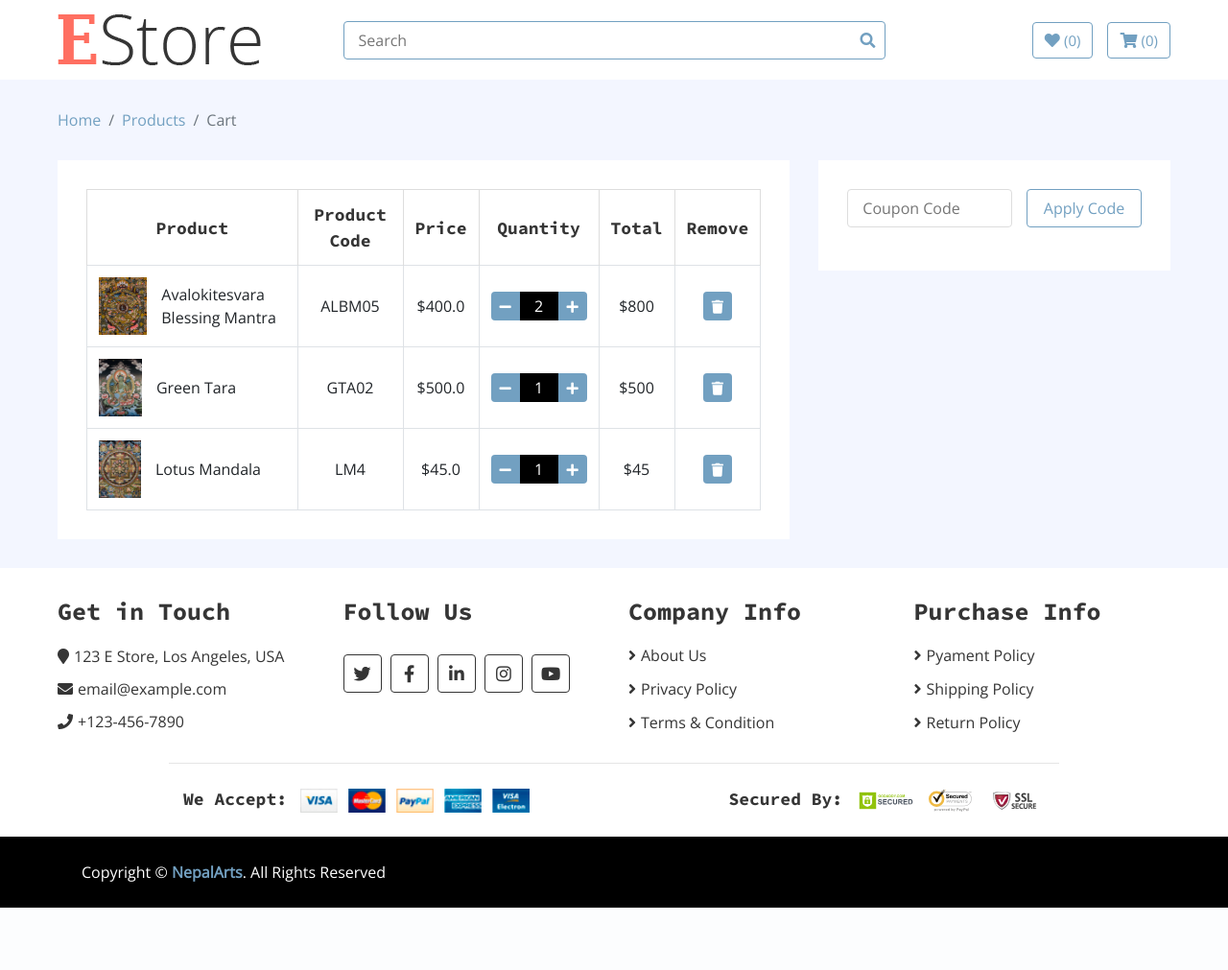
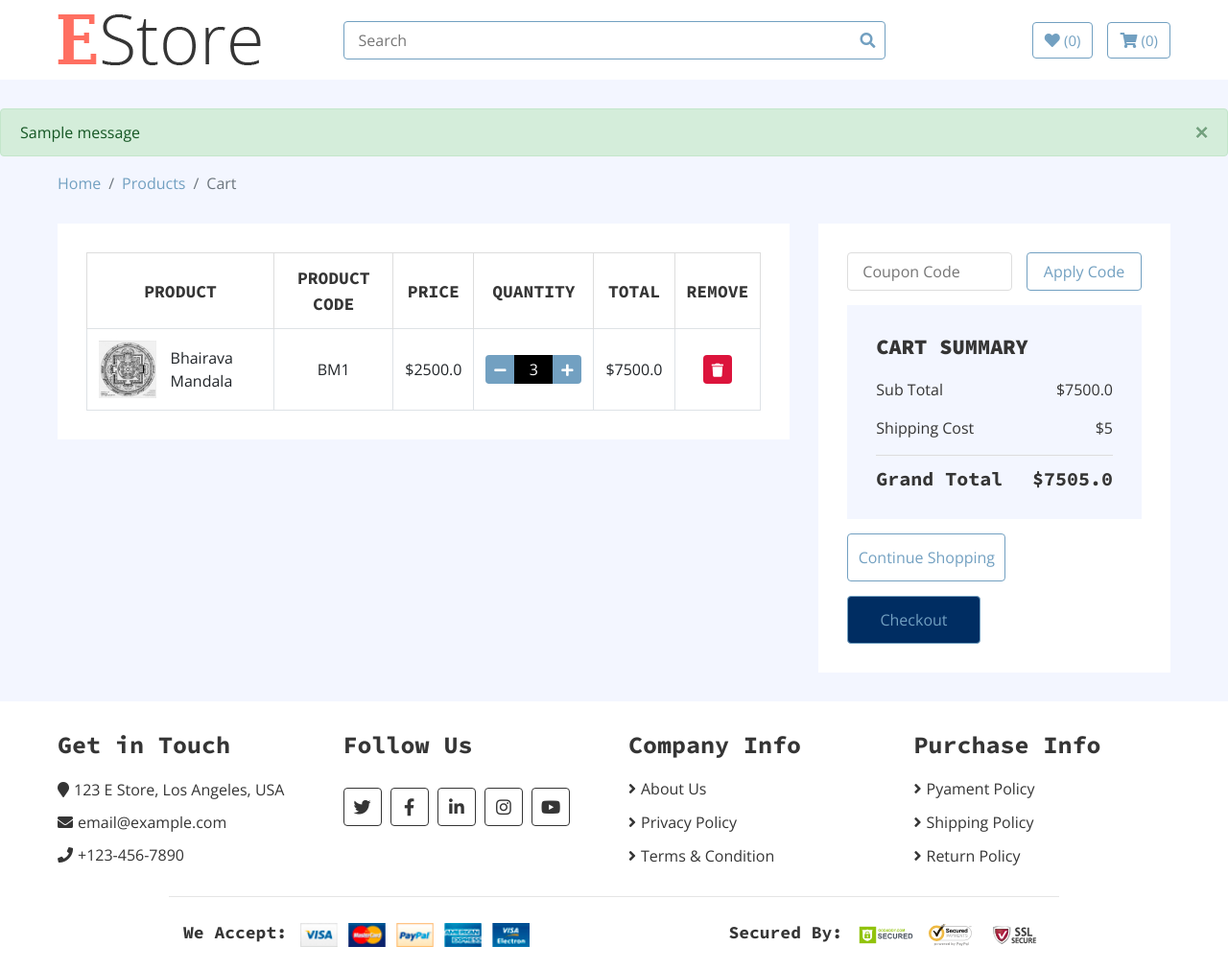
Before and after one commit to Anima7Lama/Ecommerce-Django, a Django app: page /mycart in a window 1280 px wide. Shown: the part 64-1075 px from the top of the page at 96% size. Before the commit the page ends 1010 px from the top, so only its background shows below. Run offline with Django 3.2, Linux system fonts and the light colour scheme; a user stored in the database is signed in; data comes from the database, SQL or seed files in the repository; tables that the repository leaves empty hold one stand-in row (values such as "Sample post"); one stand-in notice (Sample message) is shown; some libraries are stand-ins or nearby versions.

Commit message:
Cart total

```diff
--- a/ecommerce/settings.py
+++ b/ecommerce/settings.py
@@ -43,6 +43,7 @@
     'rest_framework',
     'django_filters',
     'ckeditor',
+    'django_countries', #for shipping address
 ]
 
 MIDDLEWARE = [
--- a/home/urls.py
+++ b/home/urls.py
@@ -17,8 +17,11 @@
     path('signup', register, name = 'signup'),
     path('signin', login, name = 'signin'),
     path('mycart', cartView.as_view(), name = 'mycart'),
-    path('add-to-cart/<slug>', cart, name = 'add-to-cart'), #add to cart function
+    path('add-to-cart/<slug>', add_to_cart, name = 'add-to-cart'), #add to cart function
     path('delete-cart/<slug>', deleteCart, name = 'delete-cart'), #delete to cart function
-    path('delete-single-cart/<slug>', deleteSingleCart, name = 'delete-single-cart'), #decrease quantity to cart function
-    path('cartsummary', cartSummaryView.as_view(), name = 'cartsummary'),
+    path('delete-single-cart/<slug>', remove_single_item_from_cart, name = 'delete-single-cart'),
+    path('checkout', checkout, name = 'checkout'),
+    # path('delete-single-cart/<slug>', deleteSingleCart, name = 'delete-single-cart'), #decrease quantity to cart function
+    # path('cartsummary', cartSummaryView.as_view(), name = 'cartsummary'),
+    # path('get-cart-total/', totalCart, name = 'total_cart'),
 ]
--- a/home/views.py
+++ b/home/views.py
@@ -1,5 +1,8 @@
-from django.shortcuts import render, redirect
+from django.shortcuts import render, redirect, get_object_or_404
+from django.contrib.auth.decorators import login_required
+from django.contrib.auth.mixins import LoginRequiredMixin
 from .models import Category, Slider, Ad, Item, Customer, OrderItem, Order, ShippingAddress, Contact
+from django.utils import timezone
 
 # Create your views here.
 from django.views.generic.base import View
@@ -115,85 +118,143 @@
 
     return render(request, 'signin.html')
 
-class cartView(BaseView):
+class cartView(LoginRequiredMixin, BaseView): #requires login
     def get(self, request):
-        self.views['carts'] = OrderItem.objects.filter(user = request.user.username)
+        try:
+            self.views['order'] = Order.objects.get(customer = request.user, ordered=False)
+            return render(request, 'cart.html', self.views)
 
-        return render(request, 'cart.html', self.views)
+        except ObjectDoesNotExist:
+            messages.success(self.request, "You dont have an active order")
+            return render(request, 'cart.html', self.views)
 
-# def cart(requset):
-#     if request.user.is_authenticated:
-#         customer = request.user.customer
-#         order, created = Order.objects.get_or_create(customer=customer, complete=false)
-#         items = order.orderitem_set.all() #Returns all OrderItem objects related to Order.
-#     else:
-#         items = []
+@login_required
+def add_to_cart(request, slug):
+    item = get_object_or_404(Item, slug=slug)
+    order_item, created = OrderItem.objects.get_or_create(slug=item.slug, item=item, customer=request.user, ordered=False)
+    order_qs = Order.objects.filter(customer= request.user, ordered=False)
+    if order_qs.exists():
+        order = order_qs[0]
+        #checking if the order item is in the order
+        if order.items.filter(item__slug=item.slug).exists():
+            order_item.quantity += 1
+            order_item.save()
+            messages.success(request, f"{item.title}'s quantity is updated")
+            return redirect('home:mycart')
+        else:
+            order.items.add(order_item)
+            order.save()
+            messages.success(request, f"{item.title} is added to your cart.")
+            return redirect('home:mycart')
+    else:
+        ordered_date = timezone.now()
+        order = Order.objects.create(customer=request.user, ordered=False, ordered_date=ordered_date)
+        order.items.add(order_item)
+        order.save()
+        messages.success(request, f"{item.title} is added to your cart.")
+        return redirect('home:mycart')
 
-#     context = {'carts':cart}
-#     return render(request, 'cart.html', context)
-
-# increase the quantity and update the total | fillup the cart infos
-def cart(request,slug):
-    if OrderItem.objects.filter(slug=slug, user= request.user.username).exists():
-        quantity = OrderItem.objects.get(slug=slug, user= request.user.username).quantity
-        quantity = quantity +1
-        price = Item.objects.get(slug=slug).price
-        discounted_price = Item.objects.get(slug=slug).discounted_price
-        if discounted_price > 0:
-            total = quantity*discounted_price
-            OrderItem.objects.filter(slug=slug, user= request.user.username).update(quantity = quantity)
+@login_required
+def remove_single_item_from_cart(request, slug):
+    item = get_object_or_404(Item, slug=slug)
+    order_item, created = OrderItem.objects.get_or_create(slug=item.slug, item=item, customer=request.user, ordered=False)
+    order_qs = Order.objects.filter(customer= request.user, ordered=False)
+    if order_qs.exists():
+        order = order_qs[0]
+        #checking if the order item is in the order
+        if order.items.filter(item__slug=item.slug).exists():
+            if order_item.quantity > 1:
+                order_item.quantity -= 1
+                order_item.save()
+                messages.success(request, f"{item.title}'s quantity is updated.")
+            else:
+                OrderItem.objects.filter(slug=slug, customer= request.user).delete()
+                messages.success(request, f"{item.title} is deleted from your cart.")
+            return redirect('home:mycart')
         else:
-            total = quantity*price
-        OrderItem.objects.filter(slug=slug, user= request.user.username).update(quantity = quantity, total = total)
-
+            messages.info(request, f"Your cart is empty!")
+            return redirect('home:mycart')
     else:
-        price = Item.objects.get(slug=slug).price
-        discounted_price = Item.objects.get(slug=slug).discounted_price
-        if discounted_price > 0:
-            total = discounted_price
-        else:
-            total = price
-        data = OrderItem.objects.create(
-            user = request.user.username,
-            slug = slug,
-            item = Item.objects.filter(slug=slug)[0], # [0] = the first element inside the list
-            total = total
-        )
-        data.save()
-    return redirect('home:mycart')
-
-def get_total_cart(request):
-    if OrderItem.objects.filter(user= request.user.username).exists():
-        total = OrderItem.objects.get(user= request.user.username).total
-        subtotal = sum([Cart.total for cart in Cart])
-
-#reduce quantity and update the total
-def deleteSingleCart(request,slug):
-    if OrderItem.objects.filter(slug=slug, user= request.user.username).exists():
-        quantity = OrderItem.objects.get(slug=slug, user= request.user.username).quantity
-        quantity = quantity -1
-        price = Item.objects.get(slug=slug).price
-        discounted_price = Item.objects.get(slug=slug).discounted_price
-        if discounted_price > 0:
-            total = quantity*discounted_price
-            OrderItem.objects.filter(slug=slug, user= request.user.username).update(quantity = quantity)
-        else:
-            total = quantity*price
-        OrderItem.objects.filter(slug=slug, user= request.user.username).update(quantity = quantity, total = total)
-
+        messages.info("You don't have any order yet!")
         return redirect('home:mycart')
 
 def deleteCart(request,slug):
-    if OrderItem.objects.filter(slug=slug, user= request.user.username).exists():
-        OrderItem.objects.filter(slug=slug, user= request.user.username).delete()
-        messages.success(request, 'The item is deleted')
+    item = get_object_or_404(Item, slug=slug)
+    if OrderItem.objects.filter(slug=slug, item=item, customer= request.user).exists():
+        OrderItem.objects.filter(slug=slug, customer= request.user).delete()
+        messages.success(request, f"{item.title} was deleted from your cart.")
     return redirect('home:mycart')
 
-class cartSummaryView(BaseView):
-    def get(self, request):
-        self.views['Total'] = Order.objects.filter(user = request.user.username)
+def checkout(request):
+    return render(request, 'checkout.html')
 
-        return render(request, 'cart.html', self.views)
+# increase the quantity and update the total | fillup the cart infos
+# def cart(request,slug):
+#     if OrderItem.objects.filter(slug=slug, user= request.user.username).exists():
+#         quantity = OrderItem.objects.get(slug=slug, user= request.user.username).quantity
+#         quantity = quantity +1
+#         price = Item.objects.get(slug=slug).price
+#         discounted_price = Item.objects.get(slug=slug).discounted_price
+#         if discounted_price > 0:
+#             total = quantity*discounted_price
+#             OrderItem.objects.filter(slug=slug, user= request.user.username).update(quantity = quantity)
+#         else:
+#             total = quantity*price
+#         OrderItem.objects.filter(slug=slug, user= request.user.username).update(quantity = quantity, total = total)
+
+#     else:
+#         price = Item.objects.get(slug=slug).price
+#         discounted_price = Item.objects.get(slug=slug).discounted_price
+#         if discounted_price > 0:
+#             total = discounted_price
+#         else:
+#             total = price
+#         data = OrderItem.objects.create(
+#             user = request.user.username,
+#             slug = slug,
+#             item = Item.objects.filter(slug=slug)[0], # [0] = the first element inside the list
+#             total = total
+#         )
+#         data.save()
+#     return redirect('home:mycart')
+
+# class cartSummaryView(BaseView):
+#     def get(self, request):
+#         self.views['Total'] = Order.objects.filter(customer = request.user, ordered=False)
+
+#         return render(request, 'cart.html', self.views)
+
+# def totalCart(request):
+#     subtotal = 0
+#     if Order.objects.filter(customer= request.user.username).exists():
+#         items = Order.objects.get(customer= request.user.username).items.all()
+#         for item in items:
+#             subtotal = sum(item.total)
+#             data = Order.objects.create(
+#                 customer = request.user.username,
+#                 items = OrderItem.objects.filter(customer= request.user.username).item, # [0] = the first element inside the list
+#                 subtotal = subtotal
+#             )
+#             data.save()
+#         return redirect('home:mycart')
+
+#reduce quantity and update the total
+# def deleteSingleCart(request,slug):
+#     if OrderItem.objects.filter(slug=slug, customer= request.user).exists():
+#         quantity = OrderItem.objects.get(slug=slug, customer= request.user).quantity
+#         quantity = quantity -1
+#         price = Item.objects.get(slug=slug).price
+#         discounted_price = Item.objects.get(slug=slug).discounted_price
+#         if discounted_price > 0:
+#             total = quantity*discounted_price
+#             OrderItem.objects.filter(slug=slug, customer= request.user).update(quantity = quantity)
+#         else:
+#             total = quantity*price
+#         OrderItem.objects.filter(slug=slug, customer= request.user).update(quantity = quantity, total = total)
+
+#         return redirect('home:mycart')
+
+
 # class BrandView(BaseView):
 #     def get(self,request,name):
 #         cat = Brand.objects.get(name = name).id
@@ -223,8 +284,7 @@
         message.send()
     return render(request, 'contact.html')
 
-def checkout(request):
-    return render(request, 'checkout.html')
+
 
 def myAccount(request):
     return render(request, 'my-account.html')
--- a/requirements.txt
+++ b/requirements.txt
@@ -3,6 +3,7 @@
 Django==3.1.7
 django-admin-csvexport==1.8
 django-ckeditor==6.0.0
+django-countries==7.1
 django-csv-exports==1.0.5
 django-filter==2.4.0
 django-js-asset==1.2.2
--- a/templates/cart.html
+++ b/templates/cart.html
@@ -1,13 +1,25 @@
 {% extends 'base.html' %}
 {% load static %}
 {% block content %}
+
+        <!-- message alert -->
+        {% if messages %}
+        {% for message in messages %}
+        <div style="margin-top: 1rem;" class="alert alert-{{ message.tags }} alert-dismissible fade show" role="alert">
+            {{message}}
+            <button type="button" class="close" data-dismiss="alert" aria-label="Close">
+            <span aria-hidden="true">&times;</span>
+            </button>
+        </div>
+        {% endfor %}
+        {% endif %}
 
         <!-- Breadcrumb Start -->
         <div class="breadcrumb-wrap">
             <div class="container-fluid">
                 <ul class="breadcrumb">
-                    <li class="breadcrumb-item"><a href="#">Home</a></li>
-                    <li class="breadcrumb-item"><a href="#">Products</a></li>
+                    <li class="breadcrumb-item"><a href="/">Home</a></li>
+                    <li class="breadcrumb-item"><a href="product-list">Products</a></li>
                     <li class="breadcrumb-item active">Cart</li>
                 </ul>
             </div>
@@ -24,17 +36,17 @@
                                 <table class="table table-bordered">
                                     <thead class="thead-dark">
                                         <tr>
-                                            <th>Product</th>
-                                            <th>Product Code</th>
-                                            <th>Price</th>
-                                            <th>Quantity</th>
-                                            <th>Total</th>
-                                            <th>Remove</th>
+                                            <th>PRODUCT</th>
+                                            <th>PRODUCT CODE</th>
+                                            <th>PRICE</th>
+                                            <th>QUANTITY</th>
+                                            <th>TOTAL</th>
+                                            <th>REMOVE</th>
                                         </tr>
                                     </thead>
                                     <tbody class="align-middle">
                                         <!-- getting values from foreign key too -->
-                                        {% for cart in carts.all %}
+                                        {% for cart in order.items.all %}
                                         <tr>
                                             <td>
                                                 <div class="img">
@@ -58,10 +70,15 @@
                                                     <a href="{{cart.item.get_cart_url}}"><button class="btn-plus"><i class="fa fa-plus"></i></button></a>
                                                 </div>
                                             </td>
-                                            <td>${{cart.total}}</td>
-                                            <td><a href="{{cart.delete_cart_url}}"><button><i class="fa fa-trash"></i></button></a></td>
+                                            <td>${{cart.get_final_price}}</td>
+                                            <td><a href="{{cart.delete_cart_url}}"><button style="background-color: crimson;"><i class="fa fa-trash"></i></button></a></td>
+                                        </tr>
+                                        {% empty %}
+                                        <tr>
+                                            <td colspan="8" style="color: crimson; font-weight: bold;font-size: 20px;">Your Cart is empty</td>
                                         </tr>
                                         {% endfor %}
+
                                     </tbody>
                                 </table>
                             </div>
@@ -76,23 +93,25 @@
                                         <button>Apply Code</button>
                                     </div>
                                 </div>
-                                {% for total in Total.all %}
                                 <div class="col-md-12">
                                     <div class="cart-summary">
                                         <div class="cart-content">
-                                            <h1>Cart Summary</h1>
-                                            <p>Sub Total<span>{{total.get_cart_total}}</span></p>
-                                            <p>Shipping Cost<span>$1</span></p>
-                                            <h2>Grand Total<span>$100</span></h2>
+                                            {% if order.get_cart_total %}
+                                            <h1>CART SUMMARY</h1>
+                                            <p>Sub Total<span>${{order.get_sub_total}}</span></p>
+                                            <p>Shipping Cost<span>$5</span></p>
+
+                                            <h2>Grand Total<span>${{order.get_cart_total}}</span></h2>
+
                                         </div>
                                         <div class="cart-btn">
-                                            <button>Update Cart</button>
-                                            <button>Checkout</button>
+                                            <a href="product-list"><button style="width: 165px;margin-right:5px;">Continue Shopping</button></a>
+                                            {% endif %}
+                                            <a href="checkout" ><button style="margin-right:5px; background:  #002D62">Checkout</button></a>
                                         </div>
                                     </div>
 
                                 </div>
-                                {% endfor %}
                             </div>
                         </div>
                     </div>
```
Also changed, not shown: home/models.py (+32 -16 lines), db.sqlite3, home/migrations/0016_auto_20210401_1045.py (added), home/migrations/0017_auto_20210401_1307.py (added), home/migrations/0018_auto_20210401_1318.py (added), home/migrations/0019_auto_20210401_1320.py (added), home/migrations/0020_auto_20210401_1321.py (added), home/migrations/0021_auto_20210401_1415.py (added), home/migrations/0022_auto_20210401_1416.py (added), home/migrations/0023_auto_20210401_1437.py (added), home/migrations/0024_remove_orderitem_slug.py (added), home/migrations/0025_orderitem_slug.py (added), home/migrations/0026_auto_20210401_1547.py (added), home/migrations/0027_auto_20210401_1550.py (added), 1 more files.
